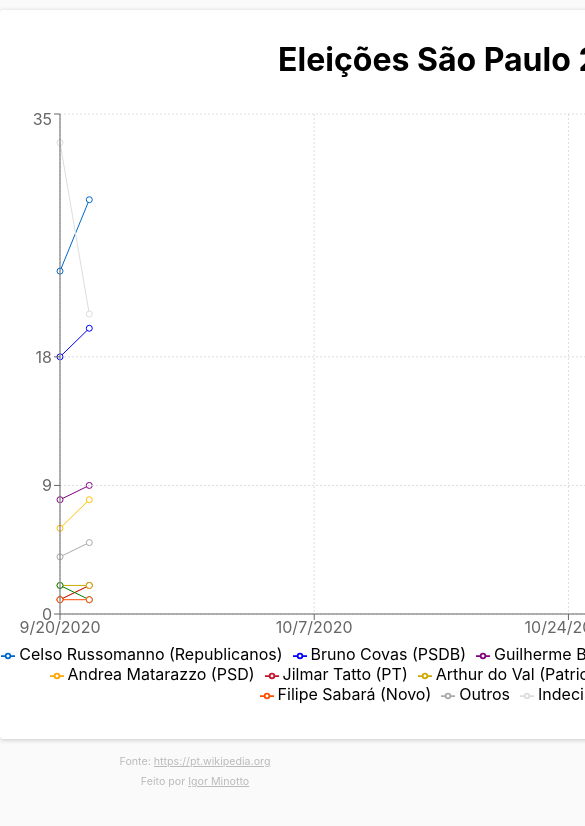
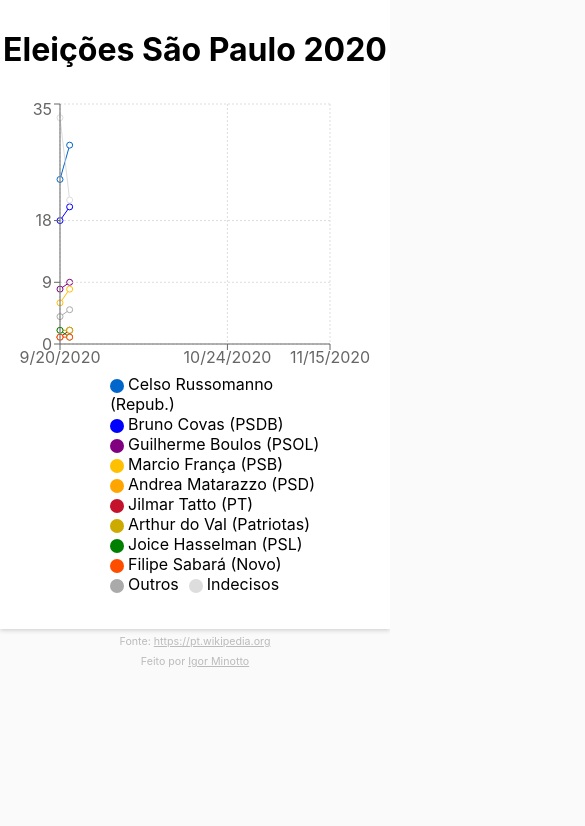
Before and after one commit to igorminotto/eleicoes-sp-2020, a React (Create React App) app: page / in a window 390 px wide. Shown: the top 826 px of the page, 585 px wide, since content can reach past the window. Built offline with nearby package versions, Linux system fonts and the light colour scheme.

Commit message:
formatting: dates and legend

```diff
--- a/src/app/Container.css
+++ b/src/app/Container.css
@@ -3,9 +3,17 @@
   text-align: center;
   margin: 10px auto;
   padding: 30px 0px;
-  width: 940px;
+  max-width: 1024px;
   border-radius: 3px;
   -webkit-box-shadow: 0px 1px 5px 0px rgba(0,0,0,0.2);
   -moz-box-shadow: 0px 1px 5px 0px rgba(0,0,0,0.2);
   box-shadow: 0px 1px 5px 0px rgba(0,0,0,0.2);
 }
+
+@media (max-width: 1024px) {
+  .container {
+    width: 100vw;
+    margin: 0px;
+    border-radius: 0px;
+  }
+}
--- a/src/candidates/candidates.json
+++ b/src/candidates/candidates.json
@@ -2,7 +2,7 @@
     {
         "id": 10,
         "name": "Celso Russomanno",
-        "party": "Republicanos",
+        "party": "Repub.",
         "color": "#0066CC"
     },
     {
--- a/src/charts/LineChart.js
+++ b/src/charts/LineChart.js
@@ -1,5 +1,5 @@
 import React from 'react';
-import { CartesianGrid, Legend, Line, LineChart, Tooltip, XAxis, YAxis } from 'recharts';
+import { CartesianGrid, Legend, Line, LineChart, ResponsiveContainer, Tooltip, XAxis, YAxis } from 'recharts';
 import ChartService from './ChartService';
 
 export const RechartLineChart = () => {
@@ -11,7 +11,8 @@ export const RechartLineChart = () => {
 
     console.log(data, candidates);
 
-    return <LineChart data={data} width={900} height={600} margin={{ top: 5, right: 20, bottom: 5, left: 0 }}>
+    return <ResponsiveContainer width="100%" height={500} >
+        <LineChart data={data} margin={{ top: 5, right: 60, bottom: 5, left: 0 }}>
             {candidates.map(candidate => <Line
                 type="monotone"
                 key={candidate.id}
@@ -29,7 +30,15 @@ export const RechartLineChart = () => {
                 domain={electionRaceDomain.map(d => d.getTime())} />
             <YAxis
                 domain={[0, 35]} />
-        <Tooltip />
-        <Legend />
+            <Tooltip
+                labelFormatter={ts => new Date(ts).toLocaleDateString()}
+                formatter={p => `${p}%`}/>
+            <Legend
+                align='left'
+                verticalAlign='bottom'
+                iconType="circle"
+                width={230}
+                wrapperStyle={{ position: "absolute", right: "50px" }} />
         </LineChart>
+    </ResponsiveContainer>
 };
--- a/src/polls/PollRepository.js
+++ b/src/polls/PollRepository.js
@@ -10,7 +10,7 @@ class PollRepository {
 
     getPollsData() {
         return this.polls.map(poll => {
-            var pollData = { date: poll.timestamp, institute: poll.institute };
+            var pollData = { date: poll.timestamp, name: poll.institute, institute: poll.institute };
 
             for (var { candidateId, value } of poll.results) {
                 pollData[candidateId] = value;
```
Lines whose indentation alone changed are shown as unchanged.
